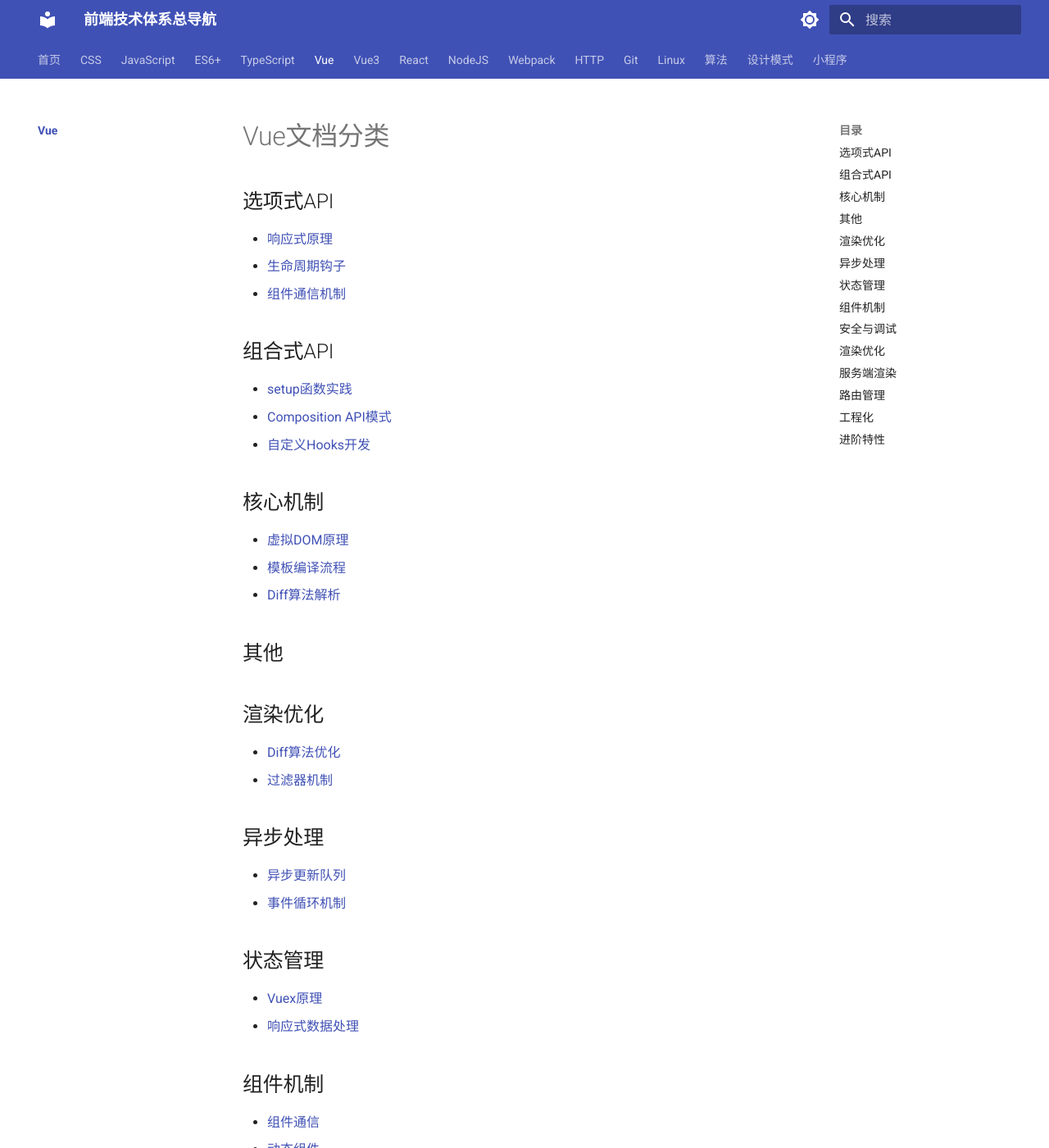
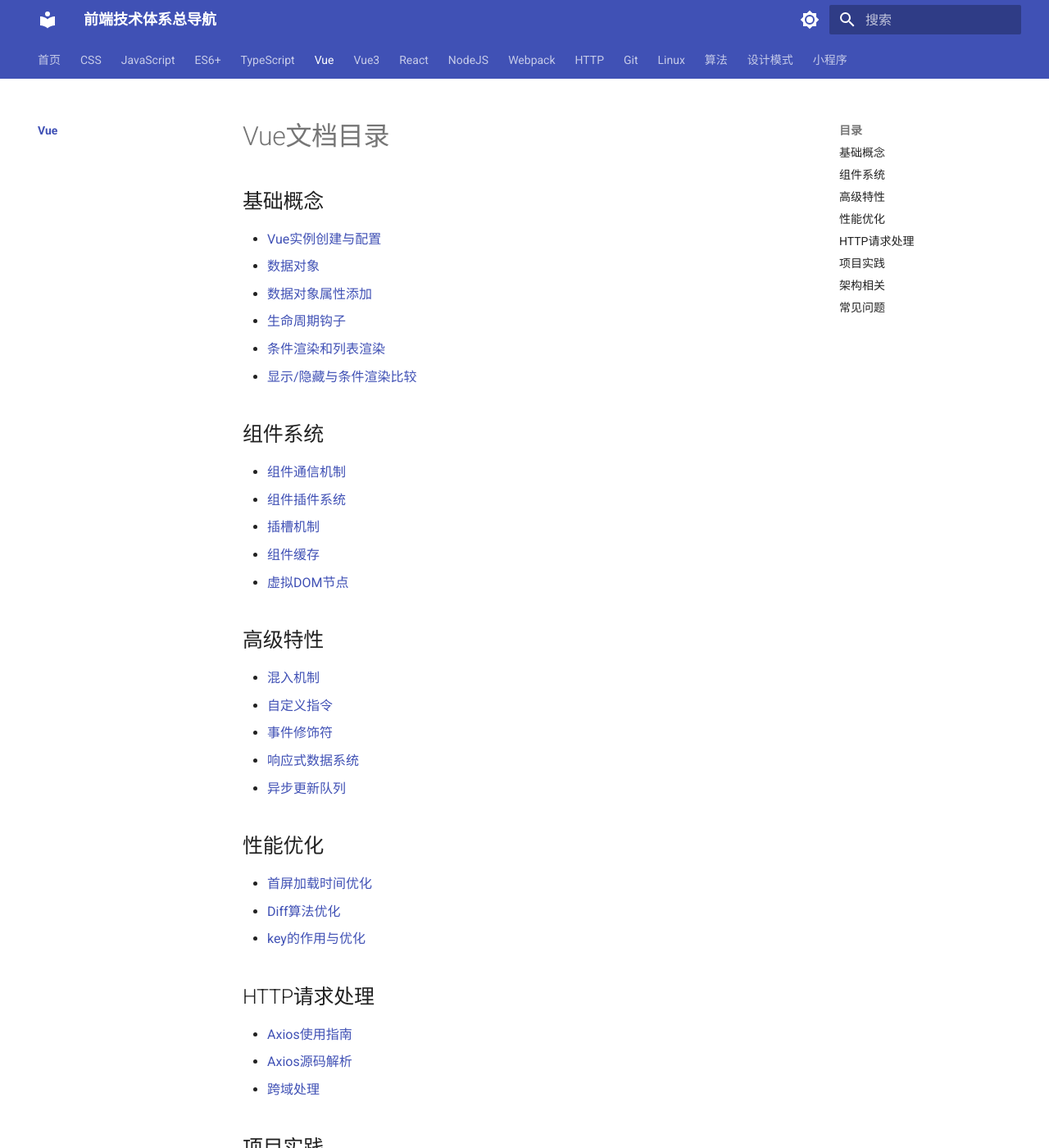
Before and after one commit to delbug/mkdocs, an MkDocs documentation site: the page built from docs/webs/vue/index.md, in a window 1280 px wide and 1400 px high. Shown: the whole window at 82% size. Built offline with MkDocs 1.6.1 and Material for MkDocs 9.7.7, drawn with Linux system fonts in a browser that asks for light colours; some of the changed text lies outside the part shown.

```diff
--- a/docs/webs/vue/index.md
+++ b/docs/webs/vue/index.md
@@ -1,63 +1,49 @@
-# Vue文档分类
+# Vue文档目录
 
-## 选项式API
-- [响应式原理](reactivity.md)
+## 基础概念
+- [Vue实例创建与配置](new_vue.md)
+- [数据对象](data.md)
+- [数据对象属性添加](data_object_add_attrs.md)
 - [生命周期钩子](lifecycle.md)
+- [条件渲染和列表渲染](if_for.md)
+- [显示/隐藏与条件渲染比较](show_if.md)
+
+## 组件系统
 - [组件通信机制](communication.md)
+- [组件插件系统](components_plugin.md)
+- [插槽机制](slot.md)
+- [组件缓存](keepalive.md)
+- [虚拟DOM节点](vnode.md)
 
-## 组合式API
-- [setup函数实践](setup.md)
-- [Composition API模式](composition-api.md)
-- [自定义Hooks开发](custom-hooks.md)
-
-## 核心机制
-- [虚拟DOM原理](virtual-dom.md)
-- [模板编译流程](template-compile.md)
-- [Diff算法解析](diff-algorithm.md)
-
-
-## 其他
-## 渲染优化
-- [Diff算法优化](diff.md)
-- [过滤器机制](filter.md)
-
-## 异步处理
-- [异步更新队列](nexttick.md)
-- [事件循环机制](event_loop.md)
-
-## 状态管理
-- [Vuex原理](vuex.md)
-- [响应式数据处理](reactivity.md)
-
-## 组件机制
-- [组件通信](communication.md)
-- [动态组件](dynamic_component.md)
-- [组件缓存](keepalive.md)
-
-## 安全与调试
-- [错误处理](error.md)
-- [权限管理](permission.md)
-- [CORS处理](cors.md)
-
-## 渲染优化
-- [Diff算法](diff.md)
-- [过滤器机制](filter.md)
-
-## 服务端渲染
-- [SSR实现原理](ssr.md)
-- [Nuxt.js实践](nuxt.md)
-
-## 路由管理
-- [Vue Router原理](router.md)
-- [路由守卫](navigation_guard.md)
-
-## 工程化
-- [Vue CLI配置](cli.md)
-- [项目结构规范](structure.md)
-- [代码分割优化](code_splitting.md)
-
-## 进阶特性
+## 高级特性
 - [混入机制](mixin.md)
 - [自定义指令](directive.md)
-- [渲染函数](render_function.md)
-- [过滤器开发](filter.md)
+- [事件修饰符](modifier.md)
+- [响应式数据系统](observable.md)
+- [异步更新队列](nexttick.md)
+
+## 性能优化
+- [首屏加载时间优化](first_page_time.md)
+- [Diff算法优化](diff.md)
+- [key的作用与优化](key.md)
+
+## HTTP请求处理
+- [Axios使用指南](axios.md)
+- [Axios源码解析](axiosCode.md)
+- [跨域处理](cors.md)
+
+## 项目实践
+- [项目结构规范](structure.md)
+- [错误处理机制](error.md)
+- [权限管理](permission.md)
+- [过滤器使用](filter.md)
+- [bind实现原理](bind.md)
+
+## 架构相关
+- [单页应用架构](spa.md)
+- [服务端渲染](ssr.md)
+- [Vue3与Vue2对比](vue3_vue2.md)
+- [Vue框架设计](vue.md)
+
+## 常见问题
+- [404页面处理](404.md)
```
